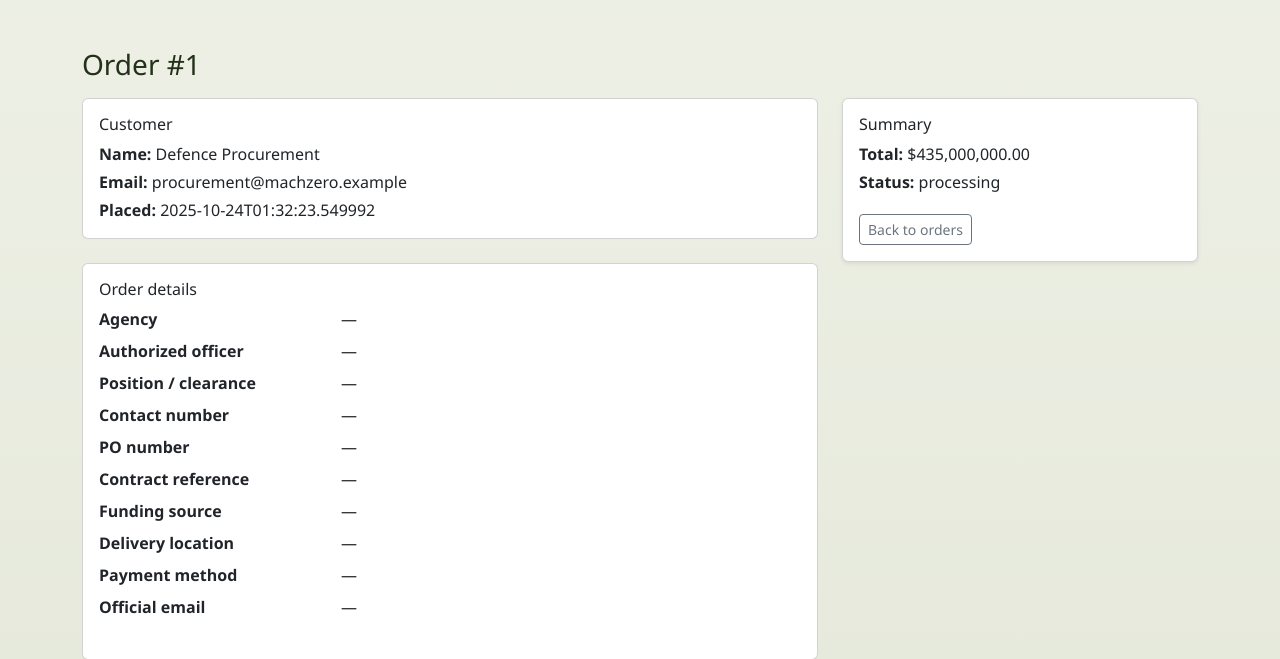
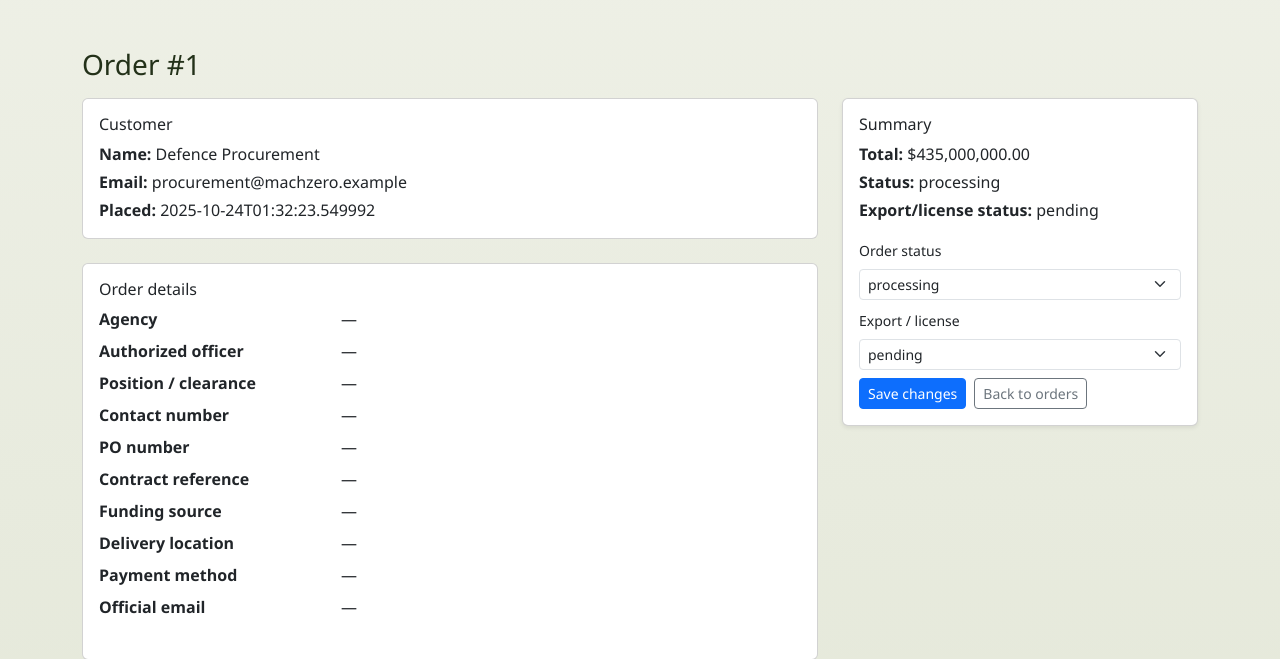
Before and after one commit to ollienunn/flask_test, a Flask app: page /admin/order/1 in a window 1280 px wide. Shown: the part 57-716 px from the top of the page. Run offline with Flask 3, Linux system fonts and the light colour scheme; a user stored in the database is signed in; data comes from the database, SQL or seed files in the repository; both versions use the stored data as it was after the commit; parts of the project's set-up code (start-up, migrations or seed data) failed here and were passed over.

Commit message:
Got the admin page to be able to change the status of the orders again

```diff
--- a/app.py
+++ b/app.py
@@ -762,39 +762,63 @@ def admin_orders():
 @login_required
 def admin_order_detail(order_id):
     db = get_db()
+
+    # Handle updates from the admin form
     if request.method == "POST":
-        # update export license status and optionally order status
-        export_status = request.form.get("export_license_status")
-        order_status = request.form.get("status")
-        db.execute("UPDATE orders SET export_license_status = ?, status = ? WHERE id = ?", (export_status, order_status, order_id))
+        status = (request.form.get("status") or "").strip()
+        export_status = (request.form.get("export_status") or "").strip()
+
+        # basic validation of allowed values
+        allowed_status = {"placed", "processing", "shipped", "cancelled"}
+        allowed_export = {"approved", "exempt", "processing", "pending"}
+
+        if status not in allowed_status:
+            flash("Invalid order status.", "danger")
+            return redirect(url_for("admin_order_detail", order_id=order_id))
+        if export_status not in allowed_export:
+            flash("Invalid export status.", "danger")
+            return redirect(url_for("admin_order_detail", order_id=order_id))
+
+        db.execute(
+            "UPDATE orders SET status = ?, export_license_status = ? WHERE id = ?",
+            (status, export_status, order_id),
+        )
         db.commit()
         flash("Order updated.", "success")
         return redirect(url_for("admin_order_detail", order_id=order_id))
 
     order = db.execute(
         "SELECT o.*, c.name AS customer_name, c.email AS customer_email FROM orders o LEFT JOIN customers c ON o.customer_id = c.id WHERE o.id = ?",
-        (order_id,)
+        (order_id,),
     ).fetchone()
     items = db.execute(
         "SELECT oi.quantity, oi.unit_price, p.name FROM order_items oi JOIN products p ON oi.product_id = p.id WHERE oi.order_id = ?",
-        (order_id,)
+        (order_id,),
     ).fetchall()
 
     # decrypt sensitive fields for admin display (if DATA_ENC_KEY provided)
     if order:
         order = dict(order)
         _to_decrypt = [
-            "agency", "authorized_officer", "position_clearance", "contact_number",
-            "po_number", "contract_reference", "funding_source", "delivery_location", "payment_method"
+            "agency",
+            "authorized_officer",
+            "position_clearance",
+            "contact_number",
+            "po_number",
+            "contract_reference",
+            "funding_source",
+            "delivery_location",
+            "payment_method",
         ]
         for f in _to_decrypt:
             token = order.get(f)
-            order[f + "_encrypted"] = token  # useful for debugging if decrypt fails
+            order[f + "_encrypted"] = token
             try:
                 order[f + "_decrypted"] = decrypt_field(token) if token else None
             except Exception as e:
-                # safe fallback: log and leave decrypted as None so template can show fallback
-                current_app.logger.exception("Failed to decrypt order %s field %s: %s", order.get("id"), f, e)
+                current_app.logger.exception(
+                    "Failed to decrypt order %s field %s: %s", order.get("id"), f, e
+                )
                 order[f + "_decrypted"] = None
 
     return render_template("admin_order_detail.html", order=order, items=items)
--- a/templates/admin_order_detail.html
+++ b/templates/admin_order_detail.html
@@ -89,7 +89,39 @@
             <h6 class="card-title">Summary</h6>
             <p class="mb-1"><strong>Total:</strong> ${{ "{:,.2f}".format(order.total or 0) }}</p>
             <p class="mb-1"><strong>Status:</strong> {{ order.status }}</p>
-            <a href="{{ url_for('admin_orders') }}" class="btn btn-sm btn-outline-secondary mt-3">Back to orders</a>
+            <p class="mb-1"><strong>Export/license status:</strong> {{ order.export_license_status or 'pending' }}</p>
+
+            <form method="post" class="mt-3">
+              <div class="mb-2">
+                <label class="form-label small">Order status</label>
+                <select name="status" class="form-select form-select-sm">
+                  {% set cur = order.status or 'placed' %}
+                  <option value="placed" {{ 'selected' if cur=='placed' else '' }}>placed</option>
+                  <option value="processing" {{ 'selected' if cur=='processing' else '' }}>processing</option>
+                  <option value="shipped" {{ 'selected' if cur=='shipped' else '' }}>shipped</option>
+                  <option value="cancelled" {{ 'selected' if cur=='cancelled' else '' }}>cancelled</option>
+                </select>
+              </div>
+
+              <div class="mb-2">
+                <label class="form-label small">Export / license</label>
+                <select name="export_status" class="form-select form-select-sm">
+                  {% set ex = order.export_license_status or 'pending' %}
+                  <option value="pending" {{ 'selected' if ex=='pending' else '' }}>pending</option>
+                  <option value="processing" {{ 'selected' if ex=='processing' else '' }}>processing</option>
+                  <option value="approved" {{ 'selected' if ex=='approved' else '' }}>approved</option>
+                  <option value="exempt" {{ 'selected' if ex=='exempt' else '' }}>exempt</option>
+                </select>
+              </div>
+
+              <div class="d-flex gap-2">
+                <button type="submit" class="btn btn-sm btn-primary">Save changes</button>
+                <a href="{{ url_for('admin_orders') }}" class="btn btn-sm btn-outline-secondary">Back to orders</a>
+              </div>
+            </form>
+
+            <!-- existing back button kept for safety -->
+            <!-- <a href="{{ url_for('admin_orders') }}" class="btn btn-sm btn-outline-secondary mt-3">Back to orders</a> -->
           </div>
         </div>
       </div>
```
Also changed, not shown: store.db.
